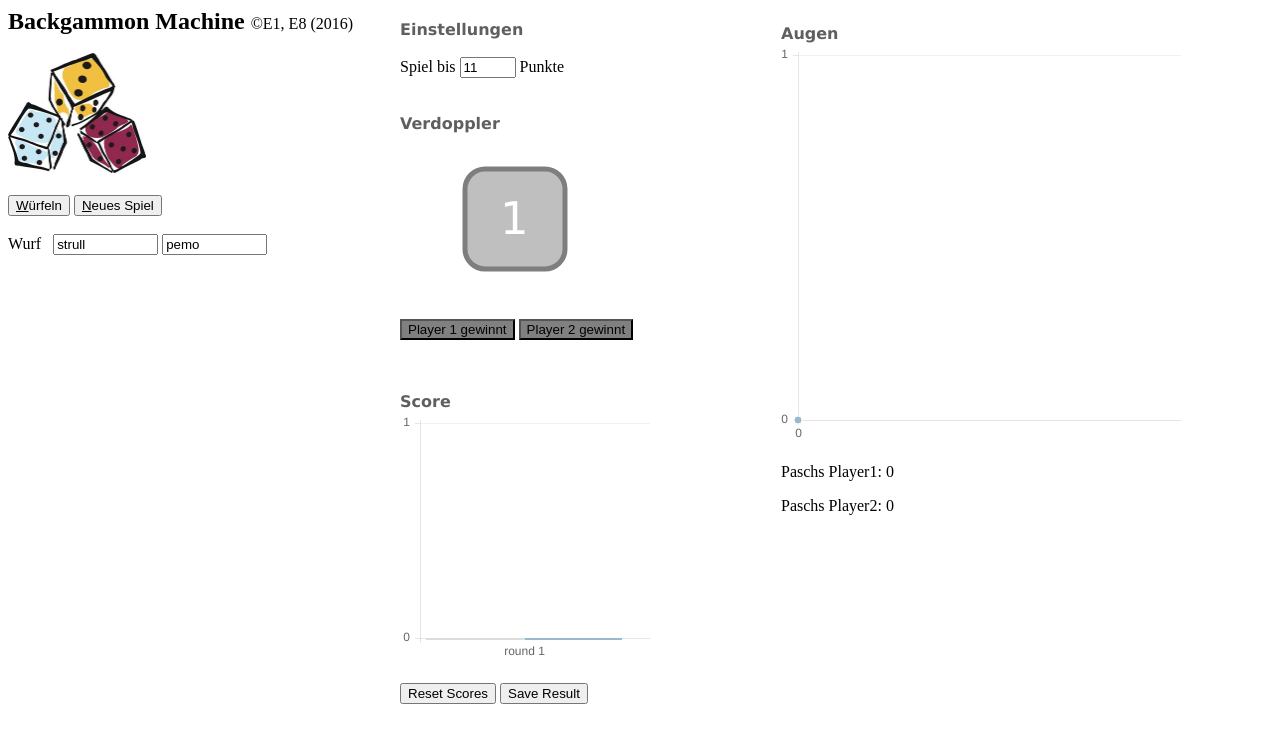
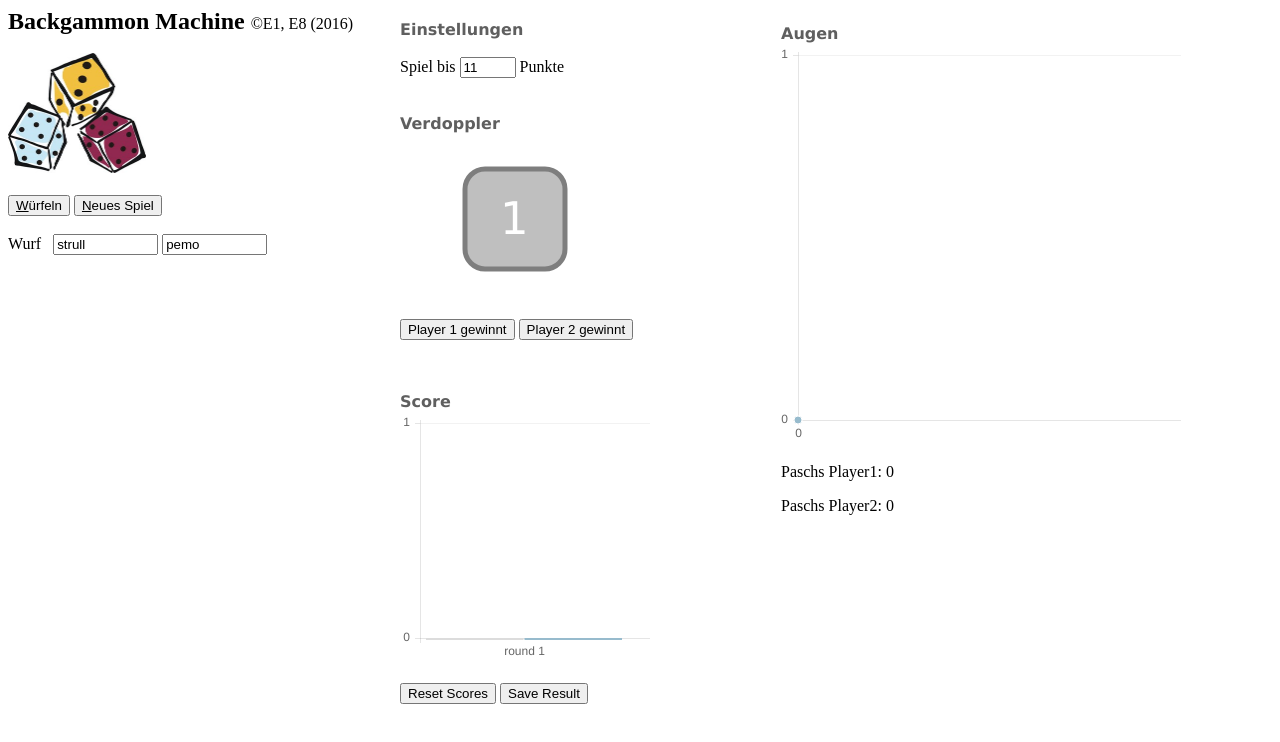
Before and after one commit to strull/dices, a plain HTML site: page wuerfel.html in a window 1280 px wide. Drawn offline with Linux system fonts and the light colour scheme.

Commit message:
style halt...

```diff
--- a/style.css
+++ b/style.css
@@ -1,6 +1,3 @@
-    .buttonGrey {
-        background-color: grey;
-    }
     .buttonTransparent {
 	position: absolute;
         height: 100px;
```
